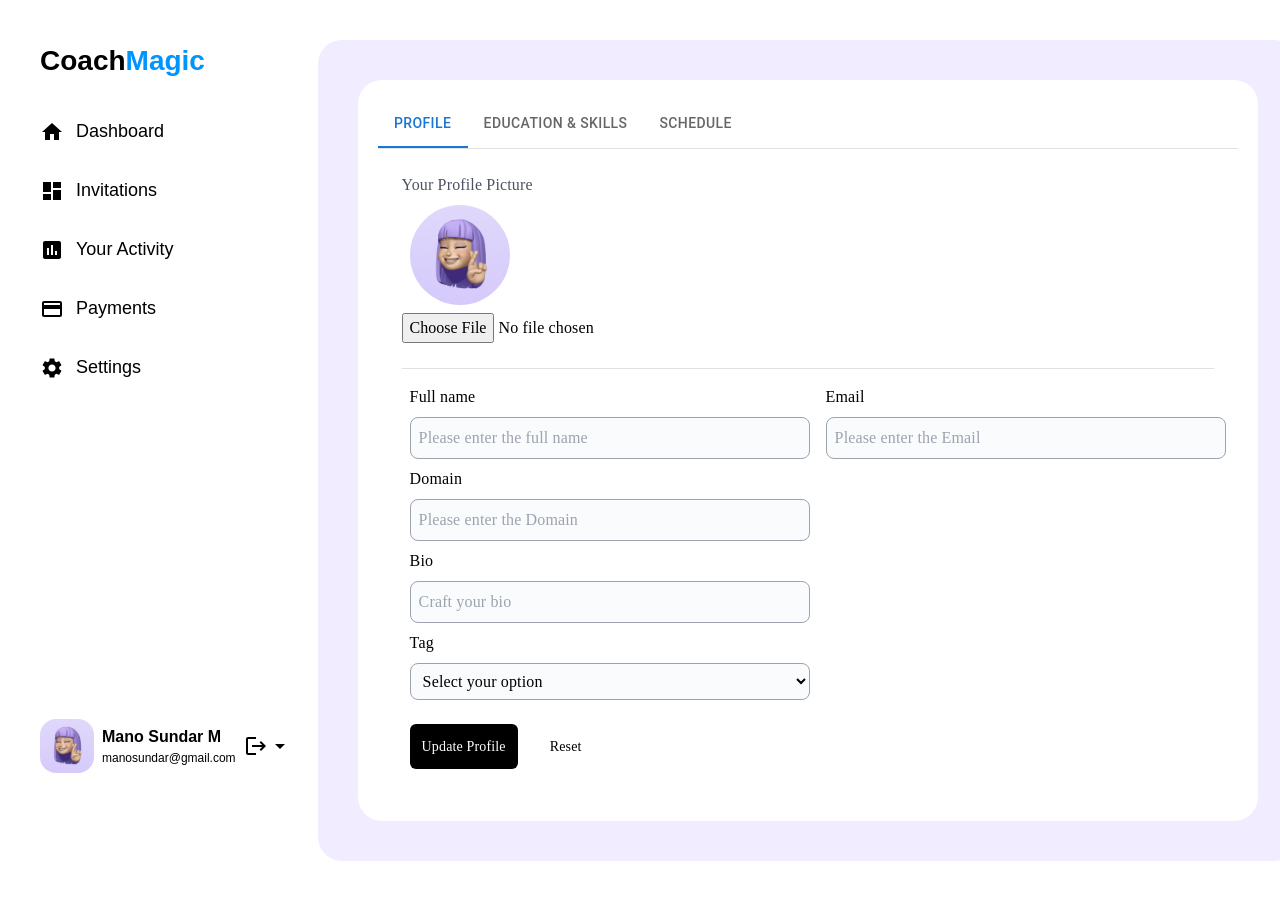
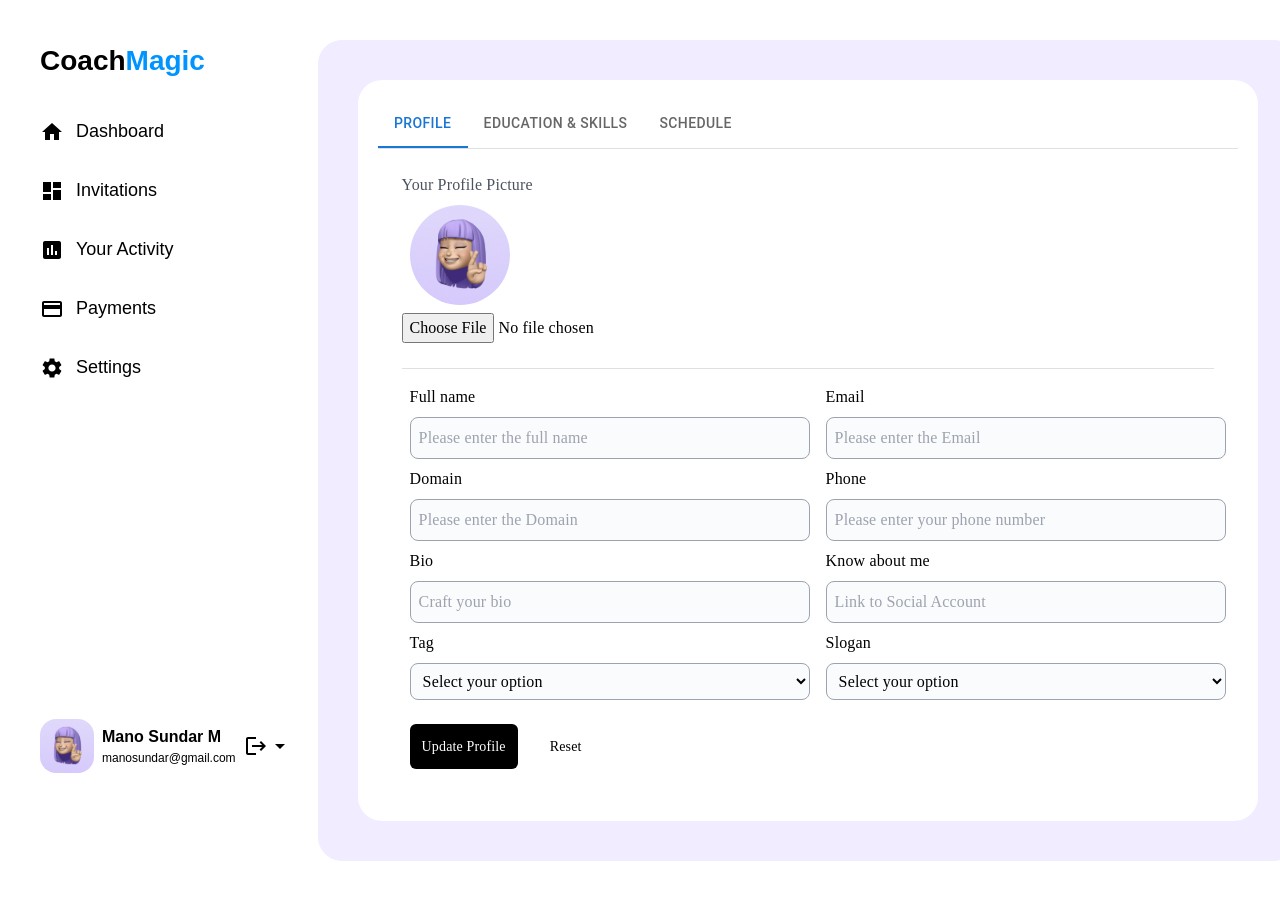
Before and after one commit to manosundarmanivel/CoachMagic-FrontEnd, a React (Create React App) app: page /settings in a window 1280 px wide. Shown: the top 900 px of the page. Built offline with nearby package versions, Linux system fonts and the light colour scheme.

Commit message:
profile update

```diff
--- a/src/components/Tabs.js
+++ b/src/components/Tabs.js
@@ -84,7 +84,33 @@ export default function LabTabs() {
                   className="bg-[#FAFBFC] border border-gray-400 rounded-lg p-2 w-[400px]"
                   placeholder="Please enter the Email"
                 />
+              <h1 className="font-[16px] pb-2 pt-2">Phone</h1>
+                <input
+                  className="bg-[#FAFBFC] border border-gray-400 rounded-lg p-2 w-[400px]"
+                  placeholder="Please enter your phone number"
+                />
+              <h1 className="font-[16px] pb-2 pt-2">Know about me</h1>
+                <input
+                  className="bg-[#FAFBFC] border border-gray-400 rounded-lg p-2 w-[400px]"
+                  placeholder="Link to Social Account"
+                />
+              <h1 className="font-[16px] pb-2 pt-2">Slogan</h1>
+              <select
+                  className="bg-[#FAFBFC] border border-gray-400 rounded-lg p-2 w-[400px]"
+                  placeholder="Select your prefered tag"
+                  id="cars"
+                  name="cars"
+                >
+                  <option className="text-[#FAFBFC]" value="">
+                    Select your option
+                  </option>
+                  <option value="volvo">Volvo</option>
+                  <option value="saab">Saab</option>
+                  <option value="fiat">Fiat</option>
+                  <option value="audi">Audi</option>
+                </select>
               </div>
+
             </div>
 
             <div className="flex p-2 pt-4">
```
